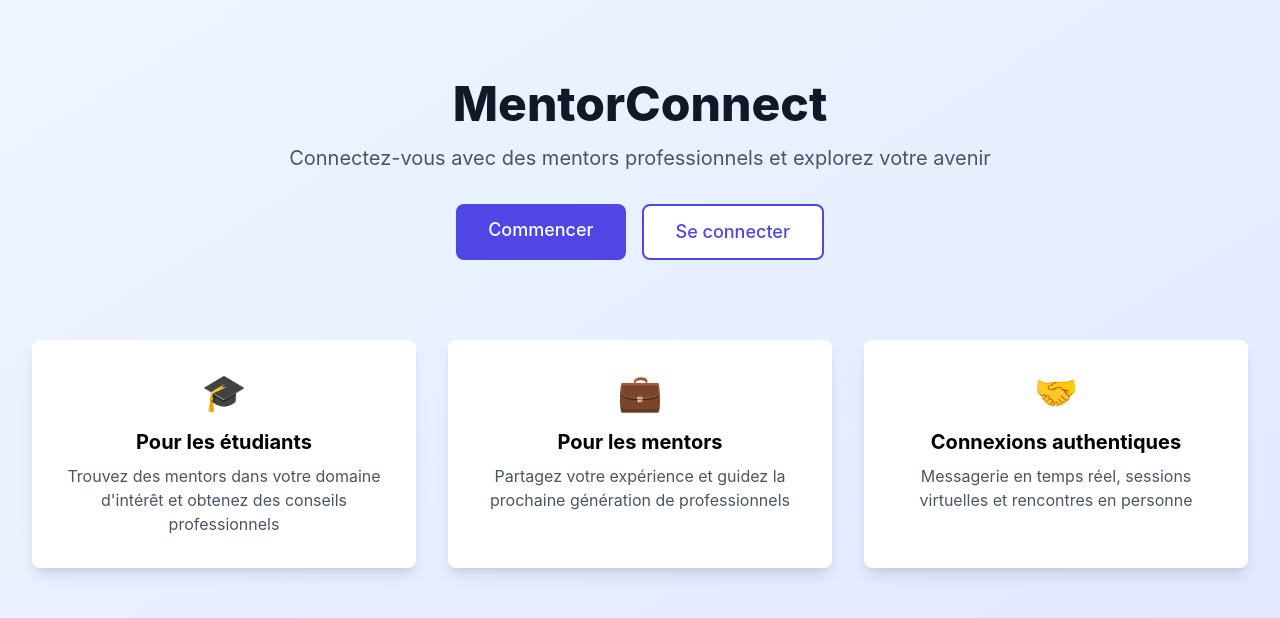
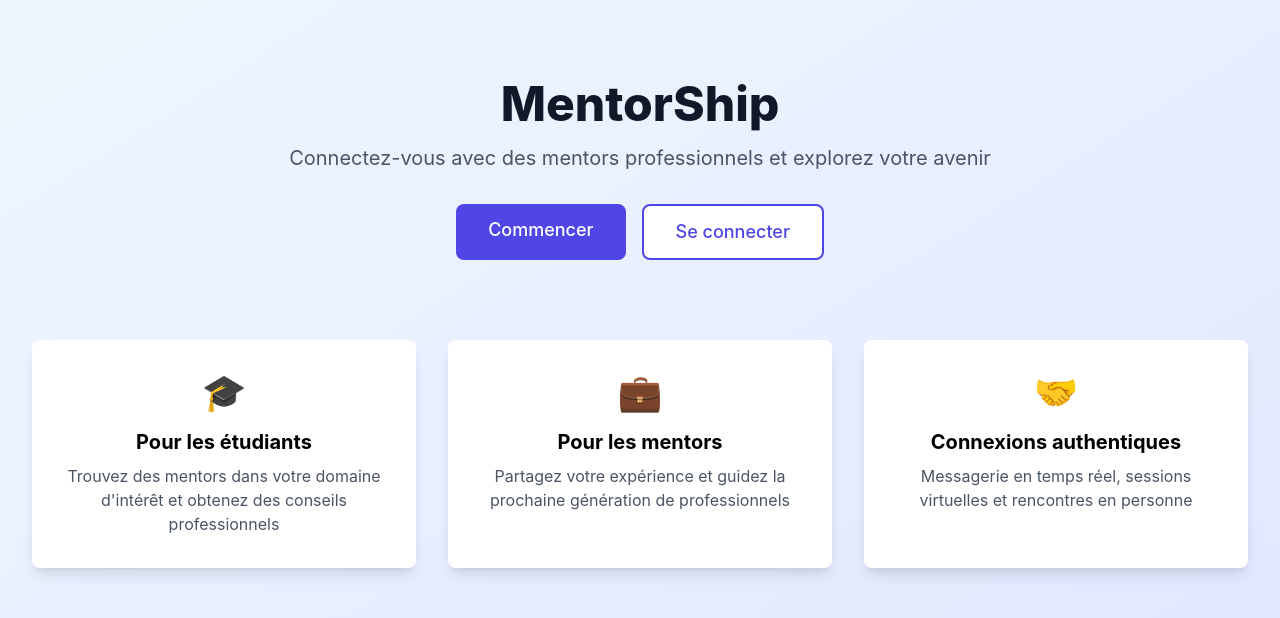
Before and after one commit to AllanDarren/Mchacks, a React (Create React App) app in the folder frontend/: page / in a window 1280 px wide. Shown: the top 618 px of the page. Built offline with nearby package versions, Linux system fonts and the light colour scheme; no server answers; the HTML template or start-up script is replaced by a standard one.

Commit message:
fix: MentorConnect to MentorShip

```diff
--- a/frontend/public/index.html
+++ b/frontend/public/index.html
@@ -6,9 +6,9 @@
     <meta name="theme-color" content="#000000" />
     <meta
       name="description"
-      content="MentorConnect - Plateforme de mentorat professionnel"
+      content="MentorShip - Plateforme de mentorat professionnel"
     />
-    <title>MentorConnect</title>
+    <title>MentorShip</title>
   </head>
   <body>
     <noscript>Vous devez activer JavaScript pour utiliser cette application.</noscript>
--- a/frontend/src/components/Common/Navbar.jsx
+++ b/frontend/src/components/Common/Navbar.jsx
@@ -22,7 +22,7 @@ const Navbar = () => {
         <div className="flex justify-between h-16">
           <div className="flex items-center">
             <Link to="/dashboard" className="flex-shrink-0 flex items-center">
-              <span className="text-2xl font-bold text-indigo-600">MentorConnect</span>
+              <span className="text-2xl font-bold text-indigo-600">MentorShip</span>
             </Link>
             <div className="hidden sm:ml-6 sm:flex sm:space-x-8">
               <Link
--- a/frontend/src/pages/Home.jsx
+++ b/frontend/src/pages/Home.jsx
@@ -7,7 +7,7 @@ const Home = () => {
       <div className="max-w-7xl mx-auto px-4 sm:px-6 lg:px-8 py-20">
         <div className="text-center mb-16">
           <h1 className="text-5xl font-extrabold text-gray-900 mb-4">
-            MentorConnect
+            MentorShip
           </h1>
           <p className="text-xl text-gray-600 mb-8">
             Connectez-vous avec des mentors professionnels et explorez votre avenir
```
